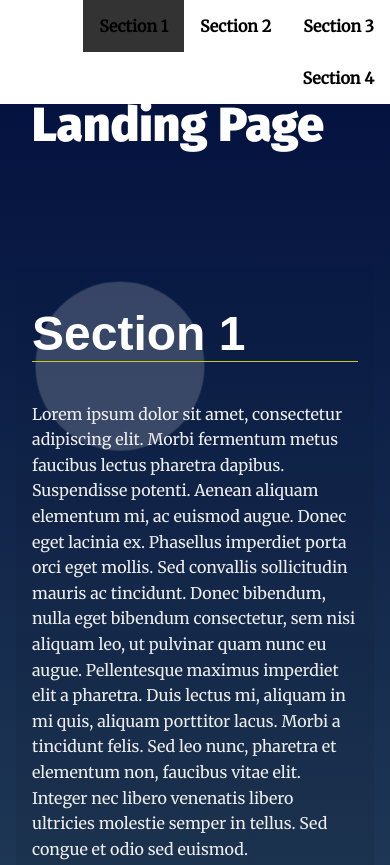
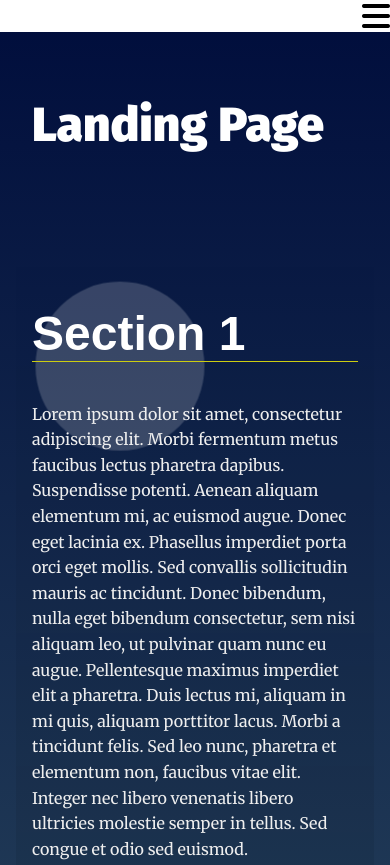
Before and after one commit to yasseryahiia/landing-page-proj1, a plain HTML site: page landing-page/index.html in a window 390 px wide. Shown: the top 865 px of the page. Drawn offline with Linux system fonts and the light colour scheme.

Commit message:
adding the responsive navbar

```diff
--- a/landing-page/css/styles.css
+++ b/landing-page/css/styles.css
@@ -68,10 +68,10 @@ section {
     padding-left: 0;
     margin: 0;
     text-align: right;
+    display: none;
 }
-
 .navbar__menu li {
-    display: inline-block;
+    text-align: center;
 }
 
 .navbar__menu .menu__link {
@@ -86,6 +86,18 @@ section {
     background: #333;
     color: #fff;
     transition: ease 0.3s all;
+}
+.navbar__menu{
+    display: flex;
+    flex-direction: column;
+}
+.gate {
+    padding-left: 0;
+    display: flex;
+    font-size: 2em;
+    color:#000;
+    align-self: flex-end;
+    justify-self: flex-end;
 }
 
 /* Header Styles */
@@ -123,6 +135,18 @@ section {
     }
 }
 
+
+@media only screen and (min-width: 35em){
+    .navbar__menu{
+        display: flex;
+    }
+    .navbar__menu.selected ul{
+        display: inline-block;
+    }
+    .gate{
+        display: none;
+    }
+}
 section:nth-of-type(even) .landing__container {
     margin-right: 0;
     margin-left: auto;
--- a/landing-page/index.html
+++ b/landing-page/index.html
@@ -7,15 +7,17 @@
   <title>Manipulating the DOM</title>
   <!-- Load Google Fonts -->
   <link href="https://fonts.googleapis.com/css?family=Fira+Sans:900|Merriweather&display=swap" rel="stylesheet">  <!-- Load Styles -->
+  <script src="https://kit.fontawesome.com/c5d8d587a9.js" crossorigin="anonymous"></script>
   <link href="css/styles.css" rel="stylesheet">
 </head>
 <body>
   <!-- HTML Follows BEM naming conventions
   IDs are only used for sections to connect menu achors to sections -->
   <header class="page__header">
-    <nav class="navbar__menu">
+    <nav class="navbar__menu selected">
+      <i class="fa-solid fa-bars gate"></i>
       <!-- Navigation starts as empty UL that will be populated with JS -->
-      <ul id="navbar__list"></ul>
+      <ul class="openNav" id="navbar__list"></ul>
     </nav>
   </header>
   <main>
```
